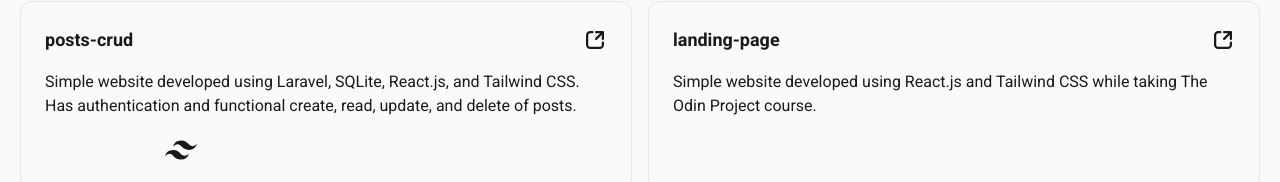
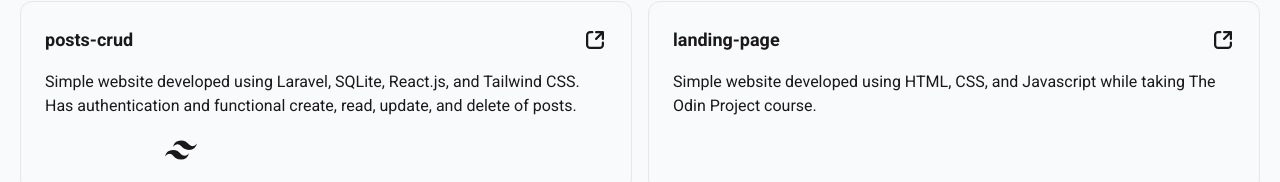
Before and after one commit to minmin423/portfolio-vue, a Vue app: page / in a window 1280 px wide. Shown: the part 917-1099 px from the top of the page. Built offline with nearby package versions, Linux system fonts and the light colour scheme; some icons are missing.

Commit message:
Update HomeView.vue

```diff
--- a/src/views/HomeView.vue
+++ b/src/views/HomeView.vue
@@ -61,7 +61,7 @@
             <Icon icon="simple-icons:tailwindcss" class="h-8 w-8" />
         </ProjectCard>
 
-        <ProjectCard title="landing-page" desc="Simple website developed using React.js and Tailwind CSS while taking The Odin Project course."
+        <ProjectCard title="landing-page" desc="Simple website developed using HTML, CSS, and Javascript while taking The Odin Project course."
         link="https://github.com/minmin423/landing-page" live="https://minmin423.github.io/landing-page/">
           <Icon icon="flowbite:css-solid" class="h-8 w-8 p-0.5" />
           <Icon icon="ri:javascript-fill" class="h-8 w-8" />
```
